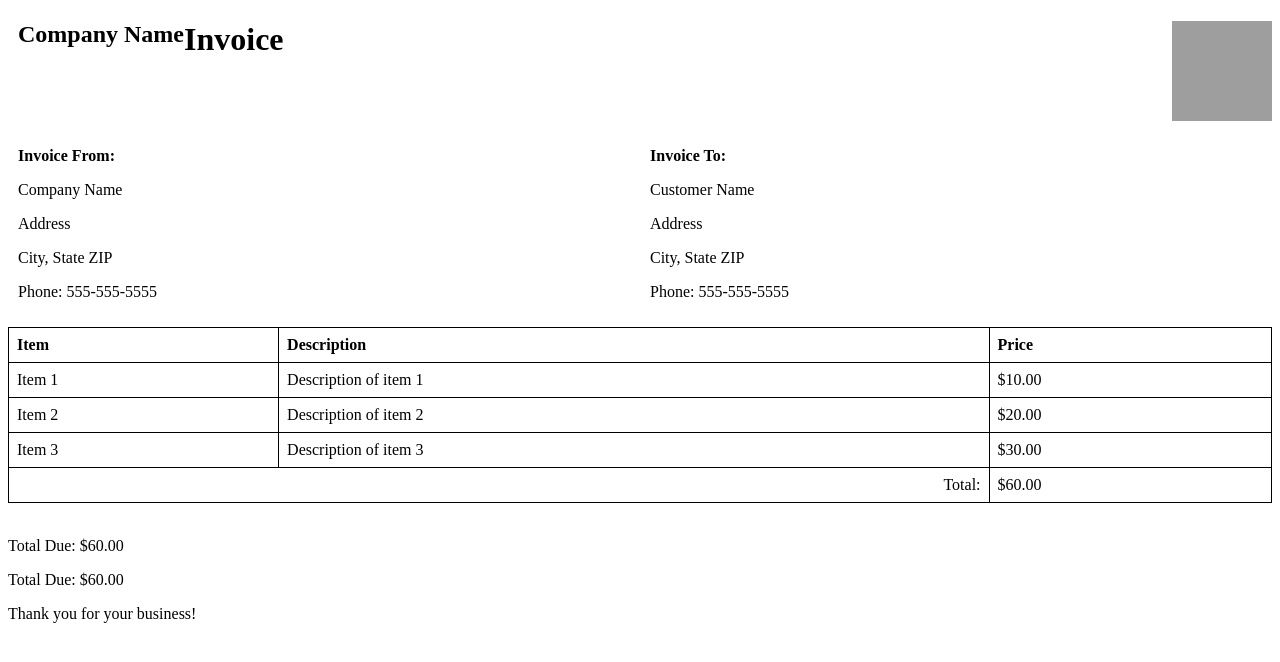
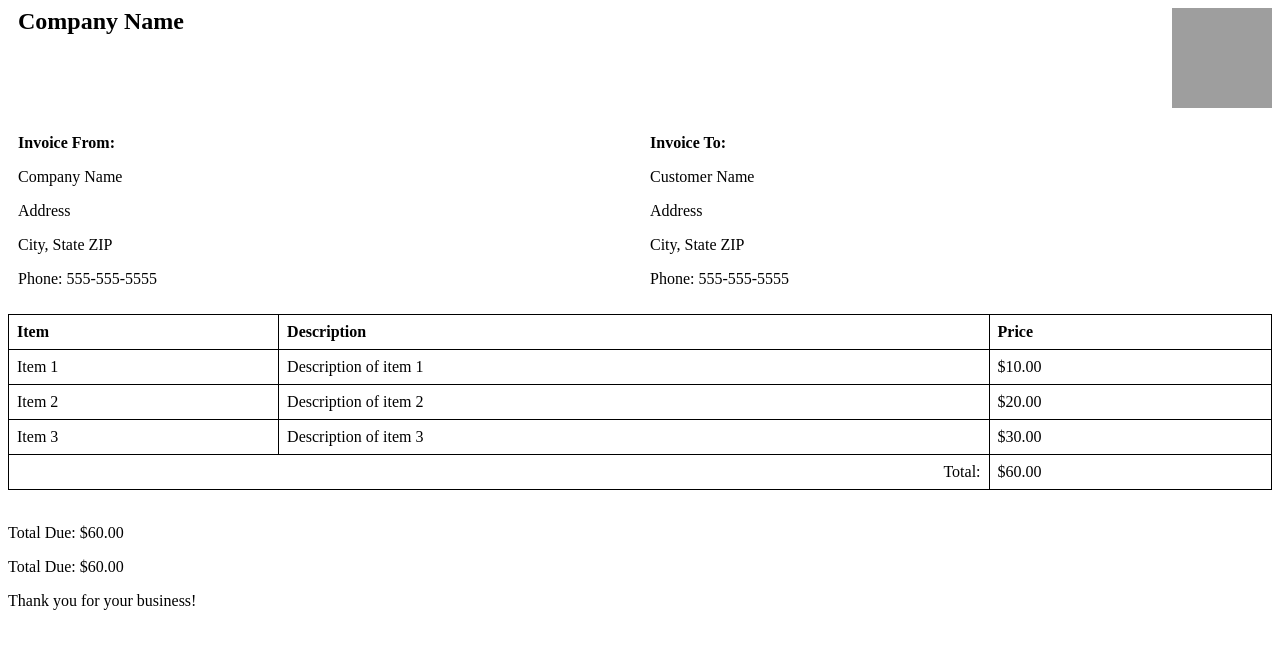
Before and after one commit to Wakil18/Basic-HTML-and-CSS2.1-Invoice, a plain HTML site: page index.html in a window 1280 px wide. Drawn offline with Linux system fonts and the light colour scheme; grey boxes are pictures that could not be loaded.

Commit message:
Update index.html

```diff
--- a/index.html
+++ b/index.html
@@ -45,7 +45,7 @@
     <img class="logo" src="https://www.example.com/logo.png" alt="Company Logo">
     <div class="company-name">Company Name</div>
   </div>
-  <h1>Invoice</h1>
+<!--   <h1>Invoice</h1> -->
   <div class="invoice-from-to">
     <div class="invoice-from">
       <p><strong>Invoice From:</strong></p>
```
